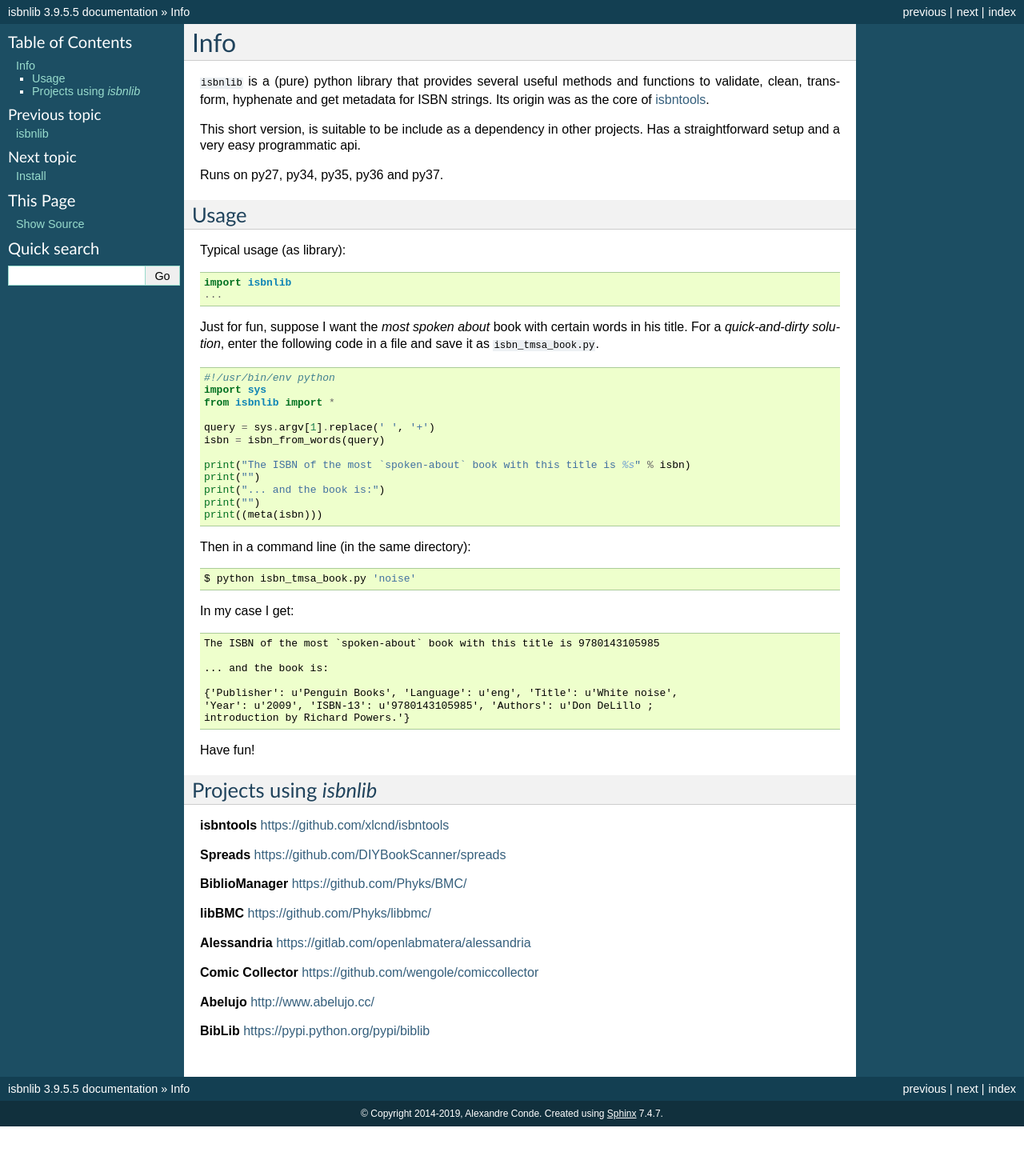
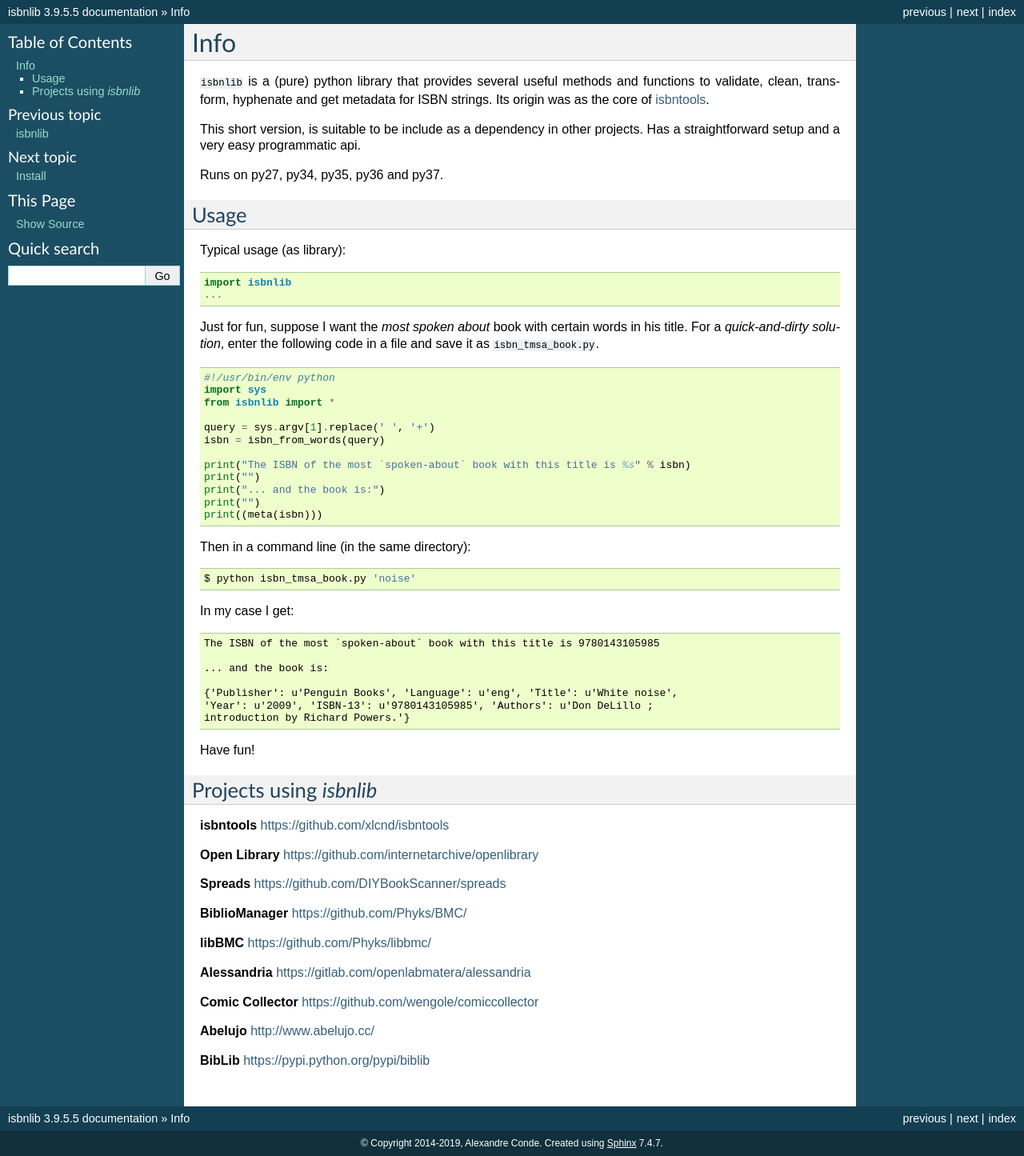
Before and after one commit to rysto3/isbnlib, a Sphinx documentation site: the page built from docs/info.rst, in a window 1280 px wide. Shown: the whole page at 80% size. Built offline with Sphinx 7.4.7, drawn with Linux system fonts in a browser that asks for light colours; before the commit the page ends 1408 px from its top, so only the background shows below that.

Commit message:
add Open Library to projects

```diff
--- a/README.rst
+++ b/README.rst
@@ -309,6 +309,8 @@ Projects using *isbnlib*
 
 **isbntools**      https://github.com/xlcnd/isbntools
 
+**Open Library**   https://github.com/internetarchive/openlibrary
+
 **Spreads**        https://github.com/DIYBookScanner/spreads
 
 **BiblioManager**  https://github.com/Phyks/BMC/
--- a/docs/info.rst
+++ b/docs/info.rst
@@ -70,6 +70,8 @@ Projects using *isbnlib*
 
 **isbntools**      https://github.com/xlcnd/isbntools
 
+**Open Library**   https://github.com/internetarchive/openlibrary
+
 **Spreads**        https://github.com/DIYBookScanner/spreads
 
 **BiblioManager**  https://github.com/Phyks/BMC/
```
